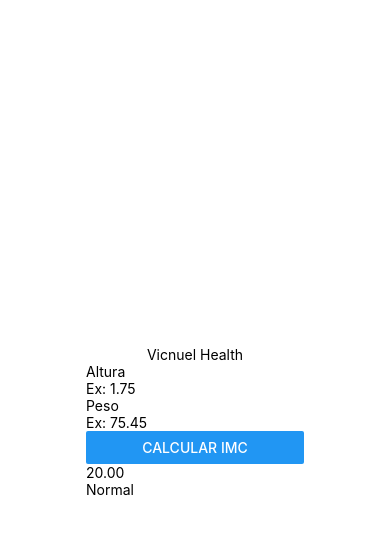
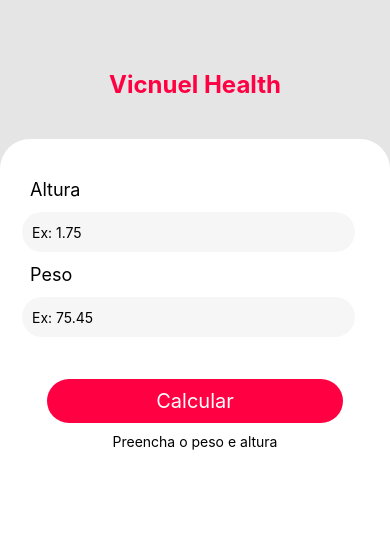
Before and after one commit to vicnuels/health, a React Native app: screen / in a window 390 px wide. Shown: the top 534 px of the page. Built offline with nearby package versions, Linux system fonts and the light colour scheme.

Commit message:
add styles's title and form

```diff
--- a/App.js
+++ b/App.js
@@ -1,13 +1,13 @@
 import { StyleSheet, Text, View } from 'react-native'
 
 import Title from './src/components/Title/';
-import Main from './src/components/Main';
+import Form from './src/components/Form/';
 
 export default function App() {
   return (
     <View style={styles.container}>
       <Title />
-      <Main />
+      <Form />
     </View>
   );
 }
@@ -15,8 +15,7 @@ export default function App() {
 const styles = StyleSheet.create({
   container: {
     flex: 1,
-    backgroundColor: '#fff',
-    alignItems: 'center',
-    justifyContent: 'center',
+    backgroundColor: '#e5e5e5',
+    paddingTop: 60,
   },
 });
--- a/src/components/Form/ResultImc/index.js
+++ b/src/components/Form/ResultImc/index.js
@@ -4,8 +4,8 @@ import { StyleSheet, Text, View } from "react-native"
 export default function ResultImc({ messageImc, resultImc }) {
     return (
         <View>
+            <Text>{messageImc}</Text>
             <Text>{resultImc}</Text>
-            <Text>{messageImc}</Text>
         </View>
     )
 }
--- a/src/components/Form/index.js
+++ b/src/components/Form/index.js
@@ -1,30 +1,75 @@
-import React from "react"
-import { StyleSheet, Text, TextInput, View, Button } from "react-native"
+import React, { useState } from "react"
+import { StyleSheet, Text, TextInput, View, TouchableOpacity } from "react-native"
 import ResultImc from "./ResultImc"
 
+import styles from "./styles"
+
 export default function Form() {
+
+    const [height, setHeight] = useState(null)
+    const [weight, setWeight] = useState(null)
+    const [messageImc, setMessageImc] = useState("Preencha o peso e altura")
+    const [imc, setImc] = useState(null)
+    const [textButton, setTextButton] = useState("Calcular")
+
+    function imcCalculator() {
+        return setImc((weight / (height * height)).toFixed(2))
+    }
+
+    function validationImc() {
+        if (weight != null && height != null) {
+            imcCalculator()
+            setHeight(null)
+            setWeight(null)
+            setMessageImc("Seu IMC é igual:")
+            setTextButton("Calcular Novamente")
+            return
+        }
+        setImc(null)
+        setTextButton("Calcular")
+        setMessageImc("Preencha o peso e altura")
+    }
+
     return (
-        <View>
-            <View>
-                <Text>Altura</Text>
+        <View style={styles.formContent}>
+            <View style={styles.form}>
+                <Text style={styles.formLabel}>Altura</Text>
                 <TextInput
+                    style={styles.formInput}
                     placeholder="Ex: 1.75"
                     keyboardType="numeric"
+                    onChangeText={setHeight}
+                    value={height}
                 />
-                <Text>Peso</Text>
+                <Text style={styles.formLabel}>Peso</Text>
                 <TextInput
+                    style={styles.formInput}
                     placeholder="Ex: 75.45"
                     keyboardType="numeric"
+                    onChangeText={setWeight}
+                    value={weight}
                 />
 
-                <Button
-                    title="Calcular IMC"
-                />
+                {/*  <Button
+                    title={textButton}
+                    onPress={() => {
+                        validationImc()
+                    }}
+                /> */}
+
+                <TouchableOpacity
+                    style={styles.buttonCalculator}
+                    onPress={() => {
+                        validationImc()
+                    }}
+                >
+                    <Text style={styles.textButtonCalculator}>{textButton}</Text>
+                </TouchableOpacity>
             </View>
 
             <ResultImc
-                messageImc="Normal"
-                resultImc="20.00"
+                messageImc={messageImc}
+                resultImc={imc}
             />
         </View>
     )
--- /dev/null
+++ b/src/components/Form/styles.js
@@ -0,0 +1,52 @@
+import { StyleSheet } from "react-native"
+
+const styles = StyleSheet.create({
+    formContent: {
+        width: "100%",
+        height: "100%",
+        bottom: 0,
+        backgroundColor: "#ffffff",
+        alignItems: "center",
+        borderTopLeftRadius: 30,
+        borderTopRightRadius: 30,
+        marginTop: 30,
+    },
+    form: {
+        width: "100%",
+        height: "auto",
+        marginTop: 30,
+        padding: 10,
+
+    },
+    formLabel: {
+        color: "#000000",
+        fontSize: 18,
+        paddingLeft: 20,
+    },
+    formInput: {
+        width: "90%",
+        borderRadius: 50,
+        backgroundColor: "#f6f6f6",
+        height: 40,
+        margin: 12,
+        paddingLeft: 10,
+    },
+    buttonCalculator: {
+        borderRadius: 50,
+        alignItems: "center",
+        justifyContent: "center",
+        width: "80%",
+        backgroundColor: "#ff0043",
+        paddingTop: 10,
+        paddingBottom: 10,
+        marginLeft: "auto",
+        marginRight: "auto",
+        marginTop: 30,
+    },
+    textButtonCalculator: {
+        fontSize: 20,
+        color: "#fff",
+    }
+})
+
+export default styles
--- a/src/components/Main/index.js
+++ /dev/null
@@ -1,11 +0,0 @@
-import React from "react"
-import { StyleSheet, Text, View } from "react-native"
-import Form from "../Form"
-
-export default function Main() {
-    return (
-        <View>
-            <Form />
-        </View>
-    )
-}
--- a/src/components/Title/index.js
+++ b/src/components/Title/index.js
@@ -1,10 +1,12 @@
 import React from "react"
 import { StyleSheet, Text, View } from "react-native"
 
+import styles from "./styles"
+
 export default function Title() {
     return (
-        <View>
-            <Text>Vicnuel Health</Text>
+        <View style={styles.boxTitle}>
+            <Text style={styles.textTitle}>Vicnuel Health</Text>
         </View>
     )
 }
--- /dev/null
+++ b/src/components/Title/styles.js
@@ -0,0 +1,16 @@
+import { StyleSheet } from "react-native"
+
+const styles = StyleSheet.create({
+    boxTitle: {
+        alignItems: "center",
+        justifyContent: "center",
+        padding: 10,
+    },
+    textTitle: {
+        color: '#ff0043',
+        fontWeight: "bold",
+        fontSize: 24
+    }
+})
+
+export default styles
```
Also changed, not shown: src/components/Form/ResultImc/styles.js (added).
